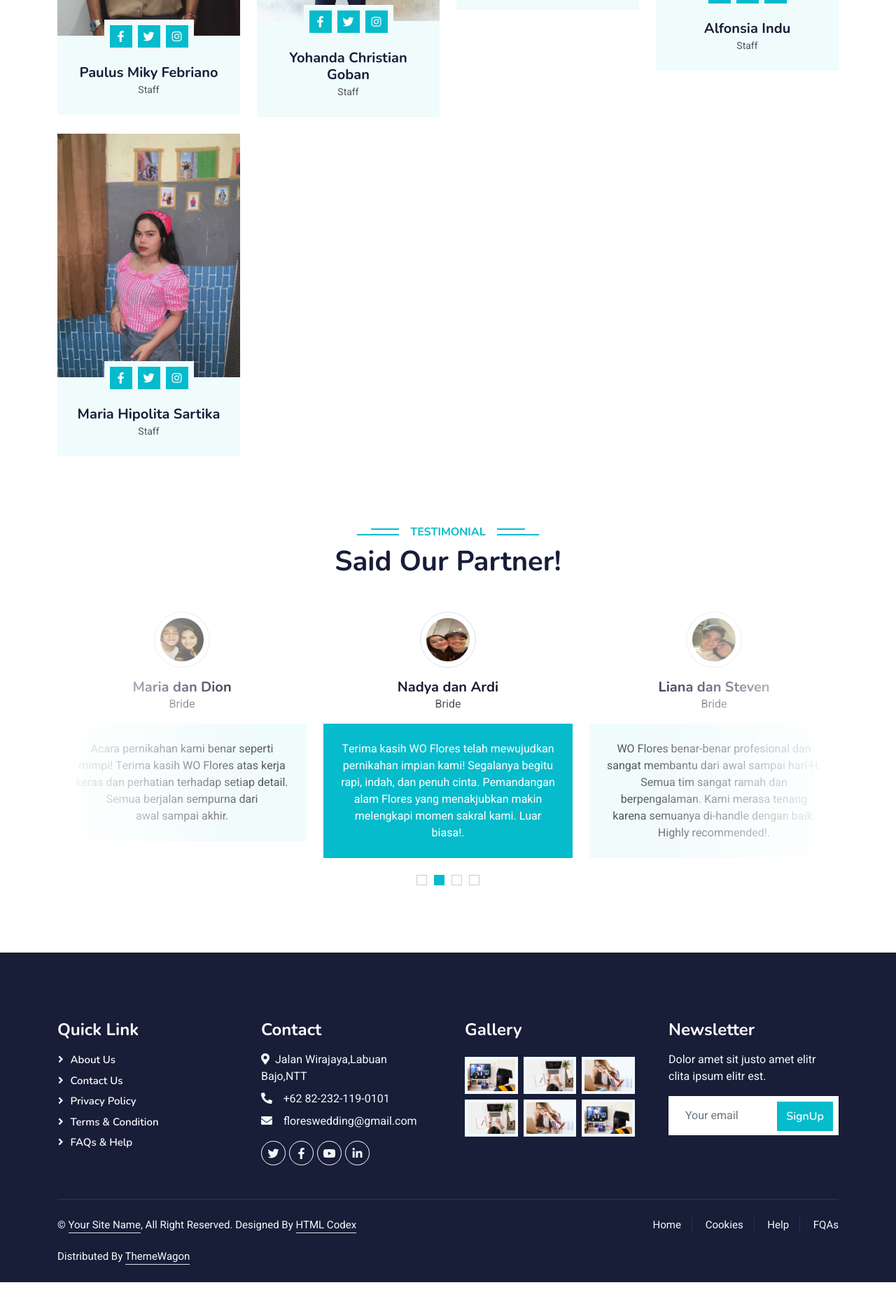
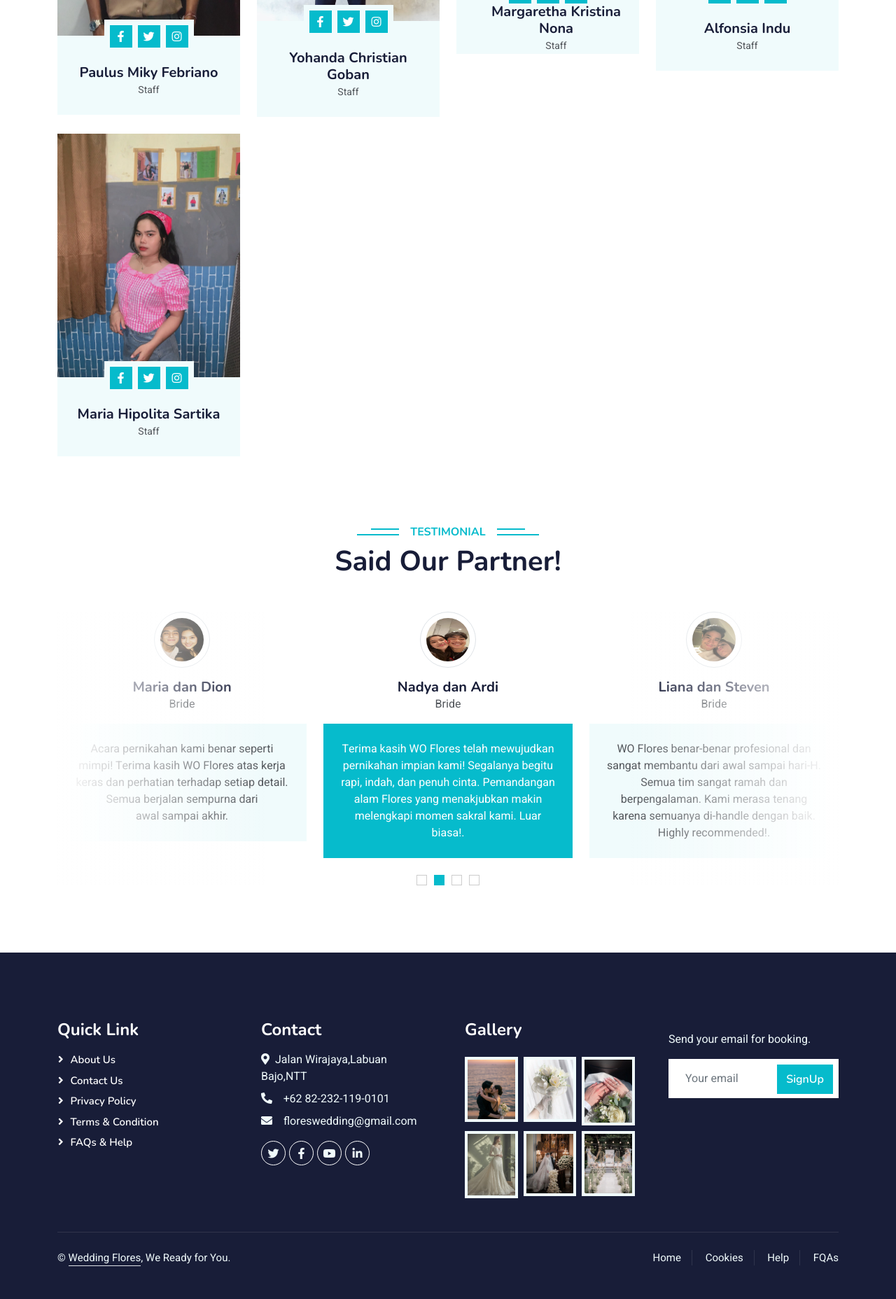
Before and after one commit to mickycb123/uaswdd, a plain HTML site: page index.html in a window 1280 px wide. Shown: the part 5369-7225 px from the top of the page at 70% size. Before the commit the page ends 7201 px from the top, so only its background shows below. Drawn offline with nearby package versions, Linux system fonts and the light colour scheme.

Commit message:
ourpaxkge

```diff
--- a/css/style.css
+++ b/css/style.css
@@ -197,7 +197,7 @@
 }
 
 .page-header {
-    background: linear-gradient(rgba(24, 29, 56, .7), rgba(24, 29, 56, .7)), url(../img/carousel-1.jpg);
+    background: linear-gradient(rgba(24, 29, 56, .7), rgba(24, 29, 56, .7)), url();
     background-position: center center;
     background-repeat: no-repeat;
     background-size: cover;
--- a/index.html
+++ b/index.html
@@ -414,10 +414,11 @@
                         </div>
                     </div>
                 </div>
-                <div class="col-lg-3 col-md-6 wow fadeInUp" data-wow-delay="0.5s">
+
+        <div class="col-lg-3 col-md-6 wow fadeInUp" data-wow-delay="0.5s">
                     <div class="team-item bg-light">
                         <div class="overflow-hidden">
-                            <img class="img-fluid" src="img/team-3.jpg" alt="">
+                            <img class="img-fluid" src="img/WhatsApp Image 2025-06-16 at 19.31.22.jpeg" alt="">
                         </div>
                         <div class="position-relative d-flex justify-content-center" style="margin-top: -23px;">
                             <div class="bg-light d-flex justify-content-center pt-2 px-1">
@@ -426,13 +427,13 @@
                                 <a class="btn btn-sm-square btn-primary mx-1" href=""><i class="fab fa-instagram"></i></a>
                             </div>
                         </div>
-                        <div class="text-center p-4">
-                            <h5 class="mb-0">Instructor Name</h5>
+                        <div class="text-center ps-4">
+                            <h5 class="mb-0">Margaretha Kristina Nona </h5>
                             <small>Staff</small>
                         </div>
                     </div>
                 </div>
-                  <div class="col-lg-3 col-md-6 wow fadeInUp" data-wow-delay="0.7s">
+                             <div class="col-lg-3 col-md-6 wow fadeInUp" data-wow-delay="0.7s">
                     <div class="team-item bg-light">
                         <div class="overflow-hidden">
                             <img class="img-fluid" src="img/elsy.jpg" alt="">
@@ -544,32 +545,32 @@
                         <a class="btn btn-outline-light btn-social" href=""><i class="fab fa-linkedin-in"></i></a>
                     </div>
                 </div>
-                <div class="col-lg-3 col-md-6">
+                 <div class="col-lg-3 col-md-6">
                     <h4 class="text-white mb-3">Gallery</h4>
                     <div class="row g-2 pt-2">
                         <div class="col-4">
-                            <img class="img-fluid bg-light p-1" src="img/course-1.jpg" alt="">
+                            <img class="img-fluid bg-light p-1" src="img/gm1.jpg" alt="">
                         </div>
                         <div class="col-4">
-                            <img class="img-fluid bg-light p-1" src="img/course-2.jpg" alt="">
+                            <img class="img-fluid bg-light p-1" src="img/gm2.jpg" alt="">
                         </div>
                         <div class="col-4">
-                            <img class="img-fluid bg-light p-1" src="img/course-3.jpg" alt="">
+                            <img class="img-fluid bg-light p-1" src="img/gm3.jpg" alt="">
                         </div>
                         <div class="col-4">
-                            <img class="img-fluid bg-light p-1" src="img/course-2.jpg" alt="">
+                            <img class="img-fluid bg-light p-1" src="img/gm4.jpg" alt="">
                         </div>
                         <div class="col-4">
-                            <img class="img-fluid bg-light p-1" src="img/course-3.jpg" alt="">
+                            <img class="img-fluid bg-light p-1" src="img/gm5.jpg" alt="">
                         </div>
                         <div class="col-4">
-                            <img class="img-fluid bg-light p-1" src="img/course-1.jpg" alt="">
+                            <img class="img-fluid bg-light p-1" src="img/gm6.jpg" alt="">
                         </div>
                     </div>
                 </div>
                 <div class="col-lg-3 col-md-6">
-                    <h4 class="text-white mb-3">Newsletter</h4>
-                    <p>Dolor amet sit justo amet elitr clita ipsum elitr est.</p>
+                    <h4 class="text-white mb-3"></h4>
+                    <p>Send your email for booking.</p>
                     <div class="position-relative mx-auto" style="max-width: 400px;">
                         <input class="form-control border-0 w-100 py-3 ps-4 pe-5" type="text" placeholder="Your email">
                         <button type="button" class="btn btn-primary py-2 position-absolute top-0 end-0 mt-2 me-2">SignUp</button>
@@ -581,11 +582,11 @@
             <div class="copyright">
                 <div class="row">
                     <div class="col-md-6 text-center text-md-start mb-3 mb-md-0">
-                        &copy; <a class="border-bottom" href="#">Your Site Name</a>, All Right Reserved.
+                        &copy; <a class="border-bottom" href="#">Wedding Flores</a>, We Ready for You.
 
                         <!--/*** This template is free as long as you keep the footer author’s credit link/attribution link/backlink. If you'd like to use the template without the footer author’s credit link/attribution link/backlink, you can purchase the Credit Removal License from "https://htmlcodex.com/credit-removal". Thank you for your support. ***/-->
-                        Designed By <a class="border-bottom" href="https://htmlcodex.com">HTML Codex</a><br><br>
-                        Distributed By <a class="border-bottom" href="https://themewagon.com">ThemeWagon</a>
+                        <a class="border-bottom" href="https://htmlcodex.com"></a><br><br>
+                        <a class="border-bottom" href="https://themewagon.com"></a>
                     </div>
                     <div class="col-md-6 text-center text-md-end">
                         <div class="footer-menu">
```
Also changed, not shown: about.html (+11 -11 lines), courses.html (+17 -17 lines), img/WhatsApp Image 2025-06-04 at 22.01.21 (1).jpeg (added), img/WhatsApp Image 2025-06-16 at 19.31.22.jpeg (added), img/bg.jpg (added), img/gm1.jpg (added), img/gm2.jpg (added), img/gm3.jpg (added), img/gm4.jpg (added), img/gm5.jpg (added), img/gm6.jpg (added).
